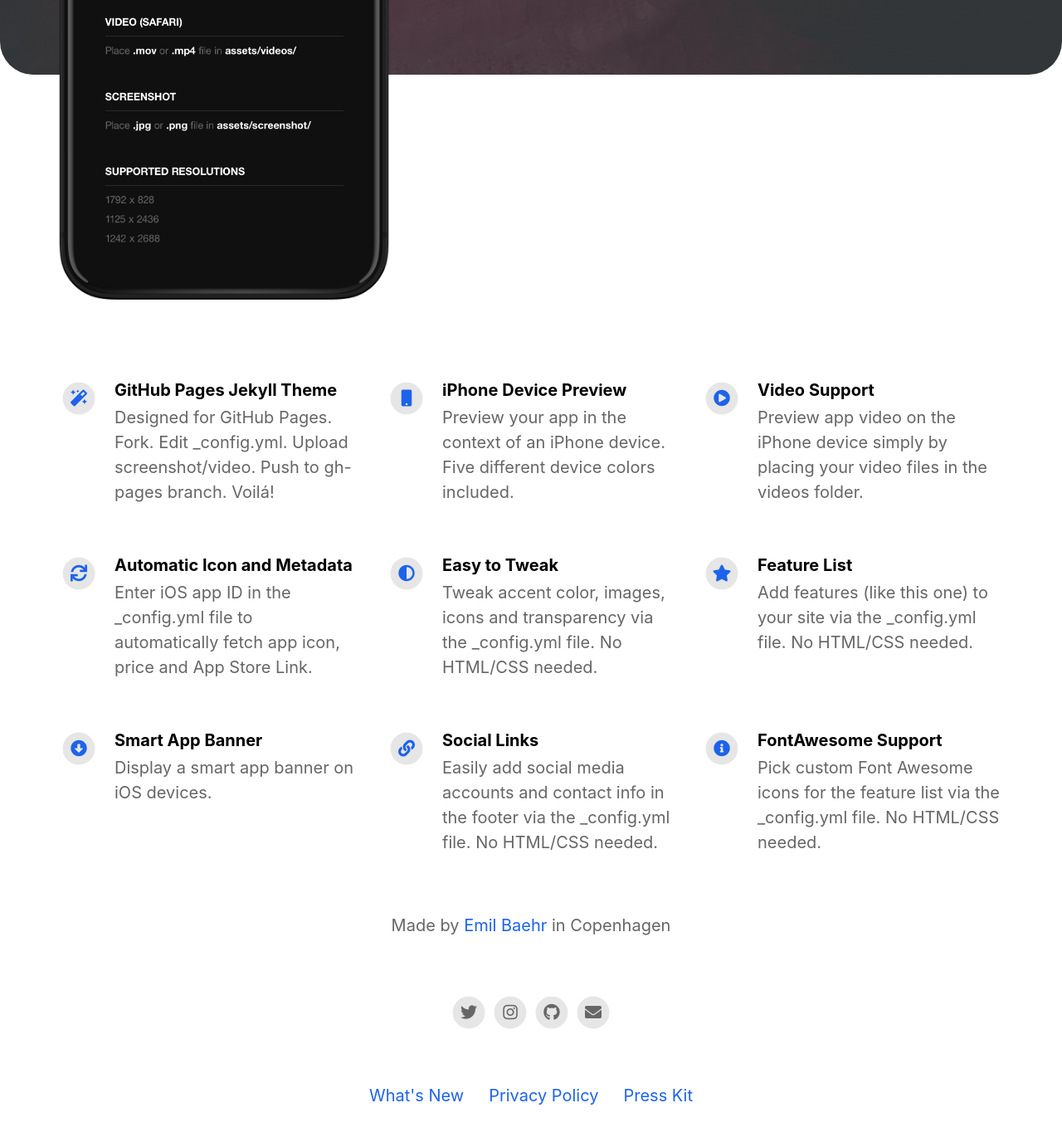
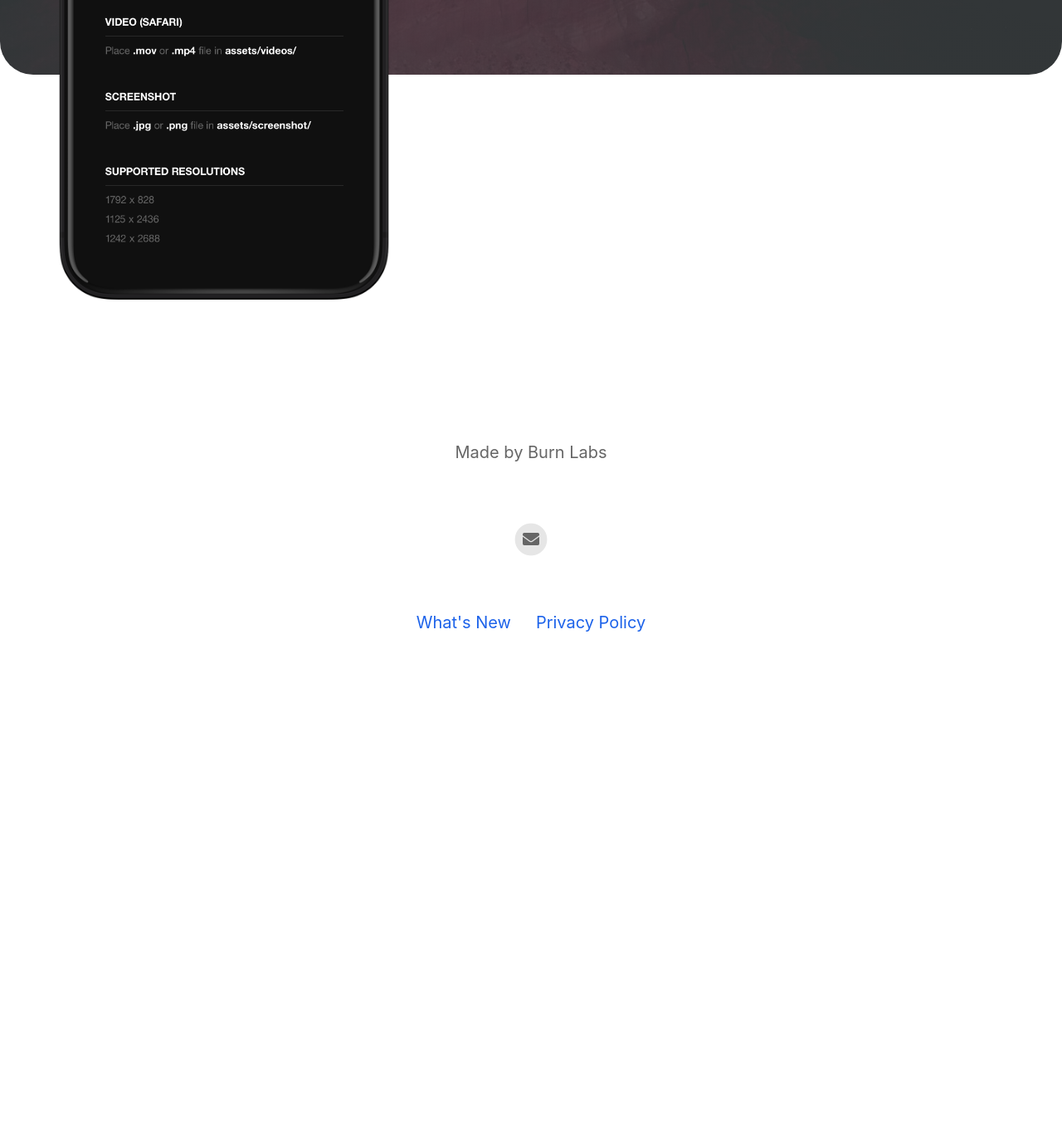
Before and after one commit to ncasson/heelium, a Jekyll site: the page built from index.html, in a window 1280 px wide and 1400 px high, scrolled down 624 px. Shown: the top 1370 px of the window at 83% size. Built offline with Jekyll 4.4.1, drawn with Linux system fonts in a browser that asks for light colours; nearby versions of some CDN libraries; after the commit the page ends 1454 px from its top, so only the background shows below that; some of the changed text lies outside the part shown.

Commit message:
Update _config.yml

```diff
--- a/_config.yml
+++ b/_config.yml
@@ -2,79 +2,38 @@
 page_title                                :                                           # Automatically populates with app name if not set and if iOS app ID is set. Otherwise enter manually.
 
 # App Info
-ios_app_id                                : 1234793120                                # Required. Enter iOS app ID to automatically populate name, price and icons (e.g. 718043190).
+ios_app_id                                :                                 # Required. Enter iOS app ID to automatically populate name, price and icons (e.g. 718043190).
 ios_app_country                           : us                                        # Required outside USA. Enter 2 letter country code as in https://en.wikipedia.org/wiki/ISO_3166-1_alpha-2
 
 appstore_link                             :                                           # Automatically populates if not set and if iOS app ID is set. Otherwise enter manually.
 playstore_link                            :                                           # Enter Google Play Store URL.
-presskit_download_link                    : https://emilbaehr.com                                          # Enter a link to downloadable file or (e.g. public Dropbox link to a .zip file).
+presskit_download_link                    :                                           # Enter a link to downloadable file or (e.g. public Dropbox link to a .zip file).
                                                                                       # Or upload your press kit file to assets and set path accordingly (e.g. "assets/your_press_kit.zip").
 
 app_icon                                  : # assets/appicon.png                      # Automatically populates if not set and if iOS app ID is set.  Otherwise enter path to icon file manually.
 app_name                                  :                                           # Automatically populates if not set and if iOS app ID is set.  Otherwise enter manually.
 app_price                                 :                                           # Automatically populates if not set and if iOS app ID is set.  Otherwise enter manually.
-app_description                           : Write a short tagline for your app.
+app_description                           : Capturing life's moments, not its notoriety
 
-enable_smart_app_banner                   : true                                      # Set to true to show a smart app banner at top of page on mobile devices.
+enable_smart_app_banner                   : false                                      # Set to true to show a smart app banner at top of page on mobile devices.
 
 
 
 # Information About Yourself
-your_name                                 : Emil Baehr
-your_link                                 : https://emilbaehr.com
-your_city                                 : Copenhagen
-email_address                             : emil.baehr@gmail.com
+your_name                                 : Burn Labs
+your_link                                 :
+your_city                                 :
+email_address                             : hello@burnlabs.co
 facebook_username                         :
-instagram_username                        : ebaehr
-twitter_username                          : ebaehr
-github_username                           : emilbaehr
+instagram_username                        :
+twitter_username                          :
+github_username                           :
 youtube_username                          :
 
 
 
 # Feature List                            Edit, add or remove features to be presented.
 features                                  :
-
-  - title                                 : GitHub Pages Jekyll Theme
-    description                           : Designed for GitHub Pages. Fork. Edit _config.yml. Upload screenshot/video. Push to gh-pages branch. Voilá!
-    fontawesome_icon_name                 : magic
-
-  - title                                 : iPhone Device Preview
-    description                           : Preview your app in the context of an iPhone device. Five different device colors included.
-    fontawesome_icon_name                 : mobile
-
-  - title                                 : Video Support
-    description                           : Preview app video on the iPhone device simply by placing your video files in the videos folder.
-    fontawesome_icon_name                 : play-circle
-
-  - title                                 : Automatic Icon and Metadata
-    description                           : Enter iOS app ID in the _config.yml file to automatically fetch app icon, price and App Store Link.
-    fontawesome_icon_name                 : sync
-
-  - title                                 : Easy to Tweak
-    description                           : Tweak accent color, images, icons and transparency via the _config.yml file. No HTML/CSS needed.
-    fontawesome_icon_name                 : adjust
-
-  - title                                 : Feature List
-    description                           : Add features (like this one) to your site via the _config.yml file. No HTML/CSS needed.
-    fontawesome_icon_name                 : star
-
-  - title                                 : Smart App Banner
-    description                           : Display a smart app banner on iOS devices.
-    fontawesome_icon_name                 : arrow-alt-circle-down
-
-  - title                                 : Social Links
-    description                           : Easily add social media accounts and contact info in the footer via the _config.yml file. No HTML/CSS needed.
-    fontawesome_icon_name                 : link
-
-  - title                                 : FontAwesome Support
-    description                           : Pick custom Font Awesome icons for the feature list via the _config.yml file. No HTML/CSS needed.
-    fontawesome_icon_name                 : info-circle
-
-  - title                                 : # New Feature Title
-    description                           : # New Feature Description
-    fontawesome_icon_name                 : # Enter Font Awesome icon name (e.g. star). Find icons on fontawesome.com/icons.
-
 
 
 # Theme Settings
```
